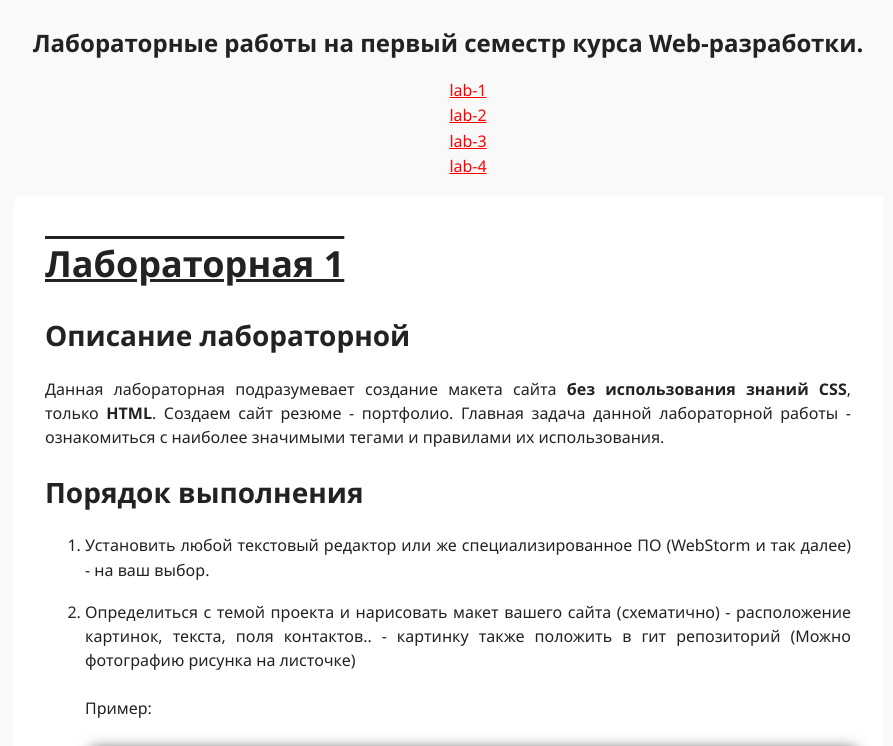
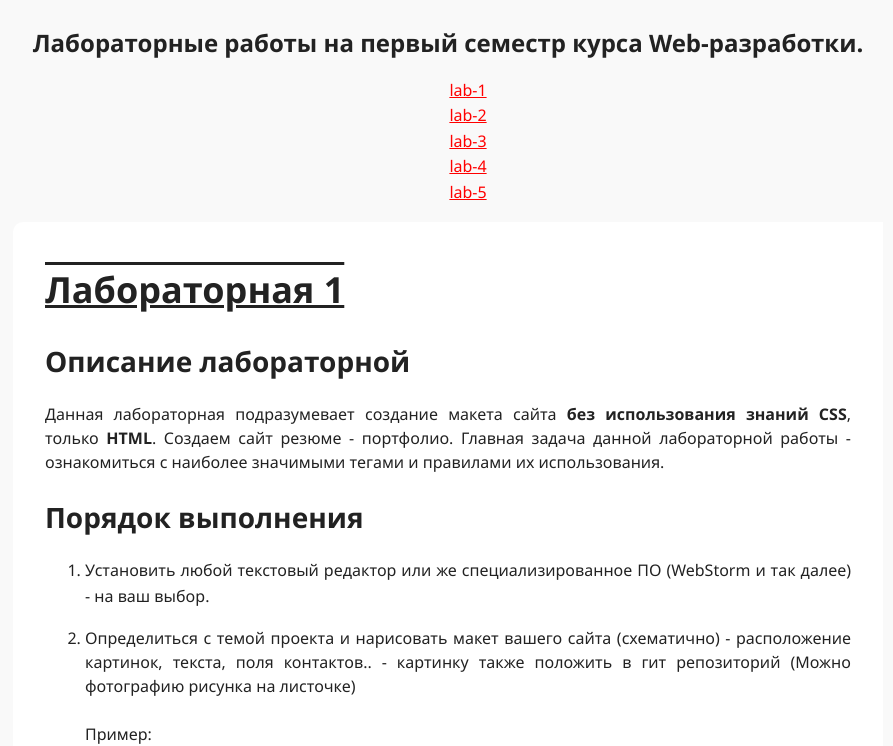
Before and after one commit to ScoutTeodor/ScoutTeodor.github.io, a plain HTML site: page lab-1.html in a window 1280 px wide. Shown: the top 746 px of the page, without its empty margins (192-1085 px from the left). Drawn offline with Linux system fonts and the light colour scheme.

Commit message:
misc: links to lab-5

```diff
--- a/lab-1.html
+++ b/lab-1.html
@@ -19,6 +19,7 @@
             <li><a href="lab-2.html">lab-2</a></li>
             <li><a href="lab-3.html">lab-3</a></li>
             <li><a href="lab-4.html">lab-4</a></li>
+            <li><a href="lab-4.html">lab-5</a></li>
         </ul>
     </div>
 
```
Also changed, not shown: lab-2.html (+1 -0 lines), lab-3.html (+1 -0 lines), lab-4.html (+1 -0 lines).
